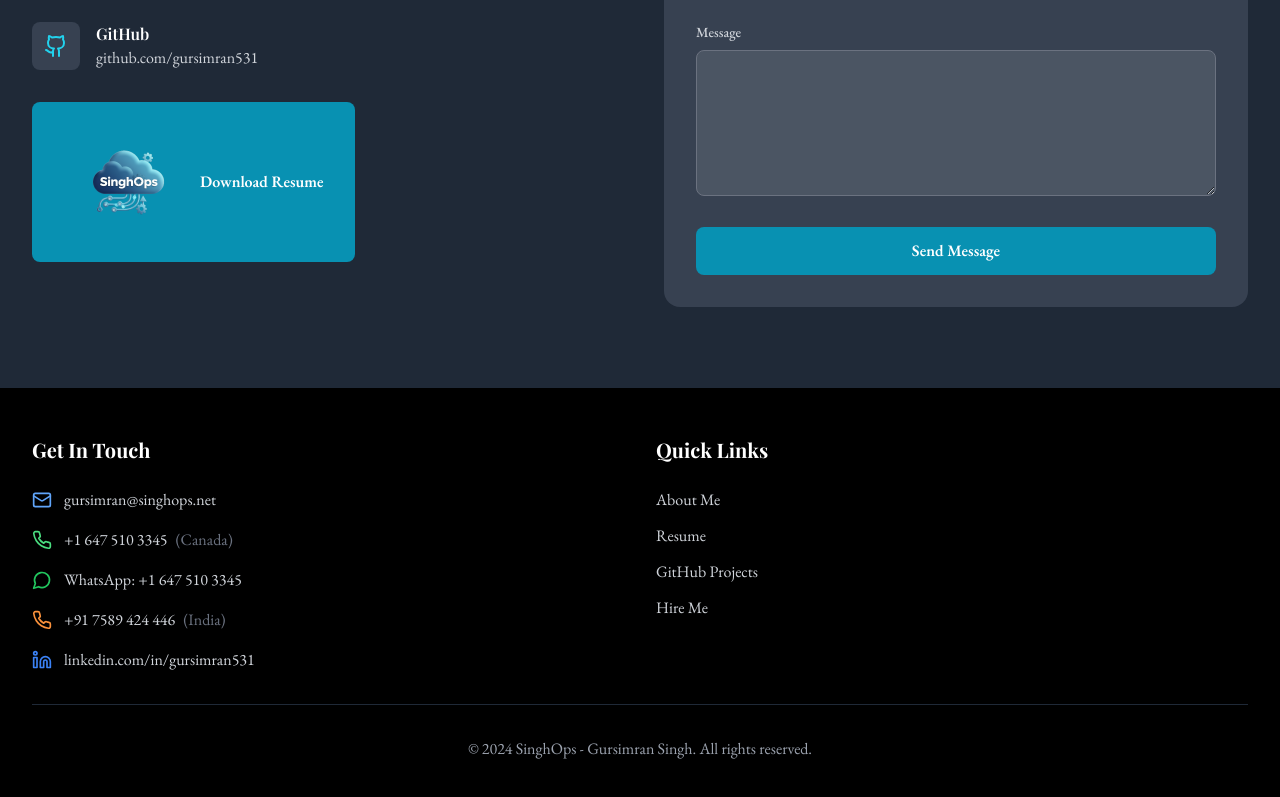
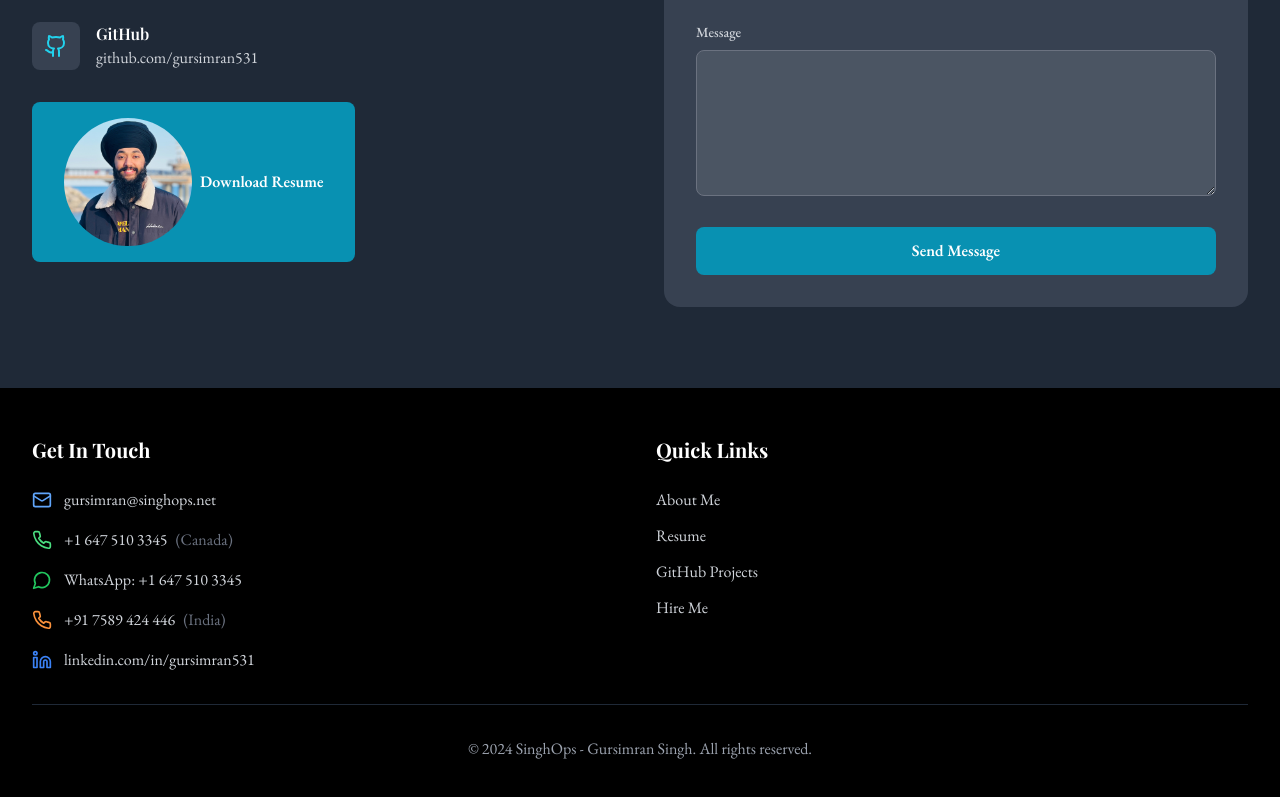
Before and after one commit to gursimran531/singhops-website, a React (Vite) app: page / in a window 1280 px wide. Shown: the part 4262-5059 px from the top of the page. Built offline with nearby package versions, Linux system fonts and the light colour scheme.

Commit message:
Make profile image a perfect circle

```diff
--- a/src/App.tsx
+++ b/src/App.tsx
@@ -898,8 +898,8 @@ function App() {
                   className={`px-8 py-4 rounded-lg transition-all duration-200 transform hover:scale-105 hover:shadow-lg font-semibold flex items-center space-x-2 ${isDarkMode ? 'bg-cyan-600 hover:bg-cyan-700 text-white' : 'bg-cyan-600 hover:bg-cyan-700 text-white'}`}
                 >
                   <img
-                    src="/logoo1.png"
-                    alt="SinghOps Logo"
+                    src="/profile.jpg"
+                    alt="Gursimran Singh"
                     className="h-32 w-32 rounded-full object-cover image-rendering-crisp-edges"
                   />
                   <span>Download Resume</span>
```
